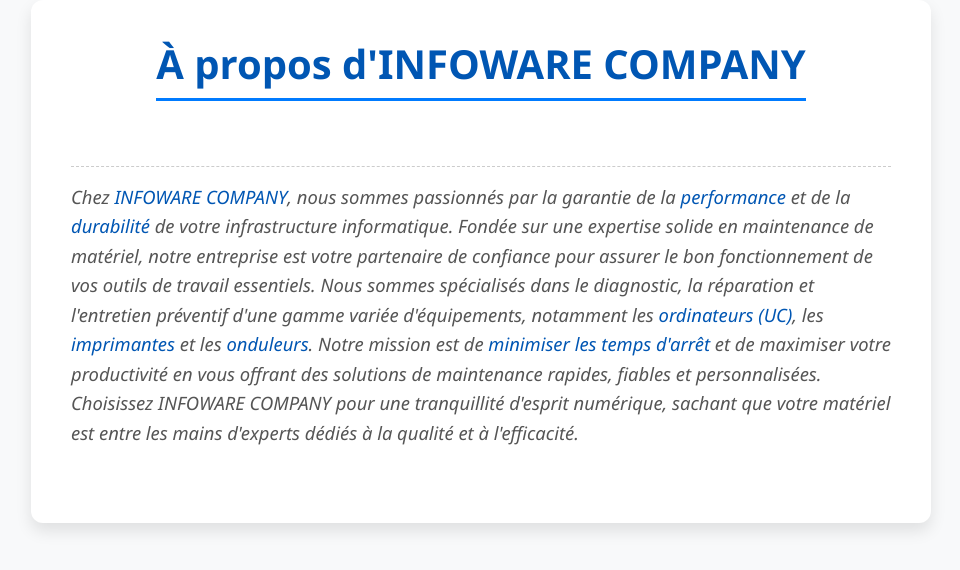
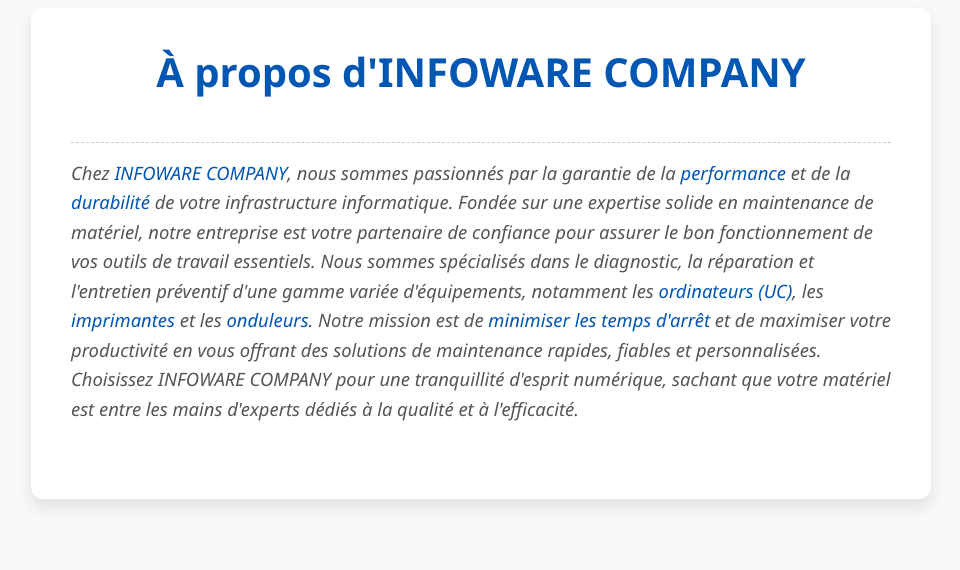
Before and after one commit to the8Proffesional/FLASK, a Flask app: page /about in a window 1280 px wide. Shown: the part 58-628 px from the top of the page, without its empty margins (159-1119 px from the left). Run offline with Flask 3, Linux system fonts and the light colour scheme.

Commit message:
update style

```diff
--- a/Site/app.py
+++ b/Site/app.py
@@ -5,11 +5,9 @@
 def create_app():
     app = Flask(__name__)
 
-    app.register_blueprint(main, url_prefix='/home')
+    app.register_blueprint(main)
     app.register_blueprint(about)
-    @app.route('/')
-    def home():
-        return render_template("index.html")
+
     return app
 
 if __name__ == '__main__':
--- a/Site/static/style.css
+++ b/Site/static/style.css
@@ -24,7 +24,7 @@
 /* Style de la section À propos */
 .about-section {
     max-width: 900px;
-    margin: 0 auto; /* Centrage sur la page */
+    margin: 8px auto; /* Centrage sur la page */
     background-color: #ffffff;
     border-radius: 12px;
     box-shadow: 0 8px 16px rgba(0, 0, 0, 0.1); /* Ombre douce et élégante */
@@ -37,8 +37,7 @@
     font-weight: 700;
     font-size: 2.5rem;
     color: var(--primary-color);
-    margin-bottom: 25px;
-    border-bottom: 3px solid var(--highlight-color); /* Ligne d'accentuation sous le titre */
+    margin-bottom: 8px;
     display: inline-block;
     padding-bottom: 10px;
 }
@@ -63,7 +62,7 @@
 
 /* Effet pour la phrase d'appel à l'action ou l'élément clé */
 .content-box p:last-of-type {
-    margin-top: 20px;
+    margin-top: 8px;
     padding-top: 15px;
     border-top: 1px dashed #ccc;
     font-style: italic;
```
